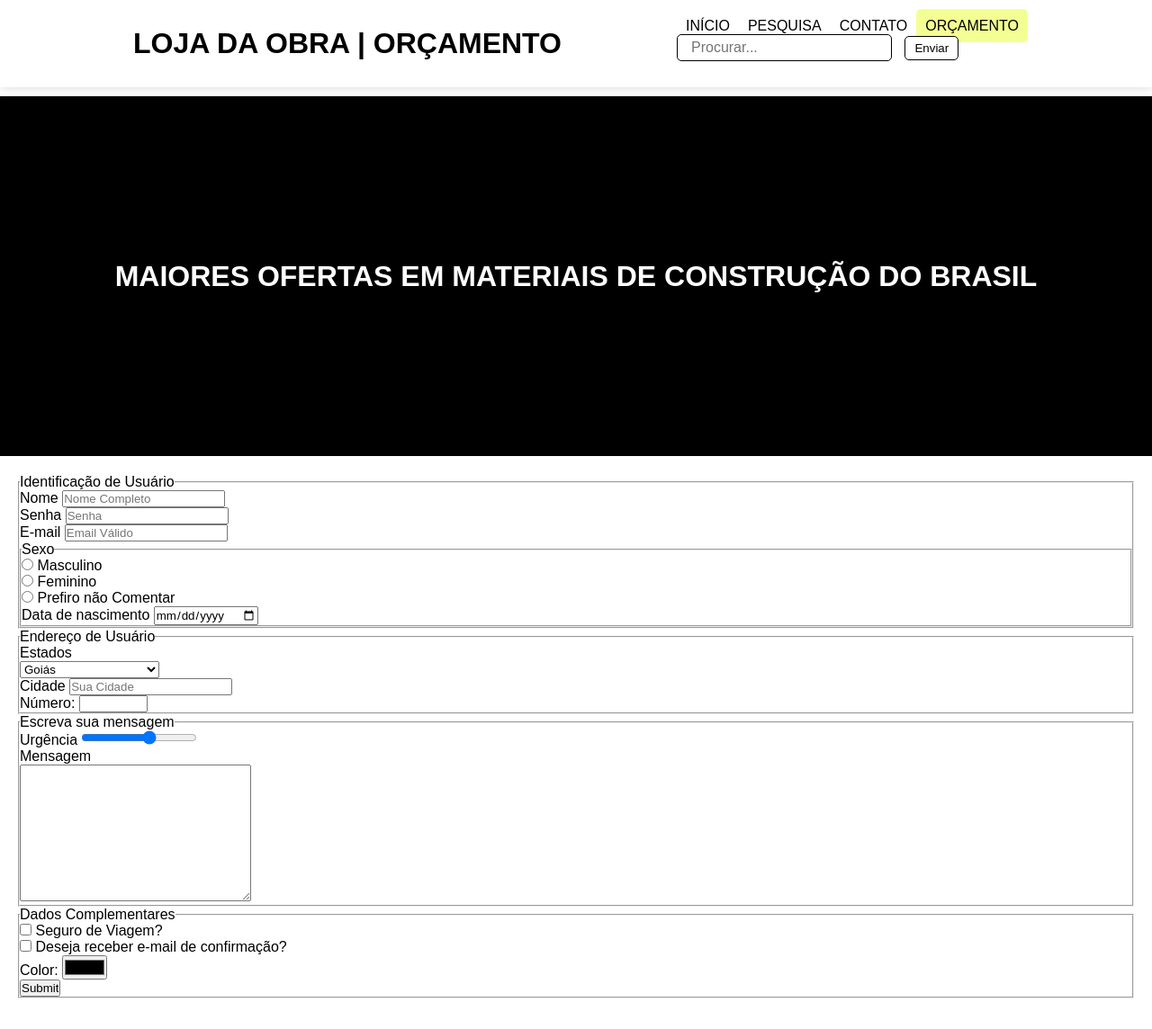
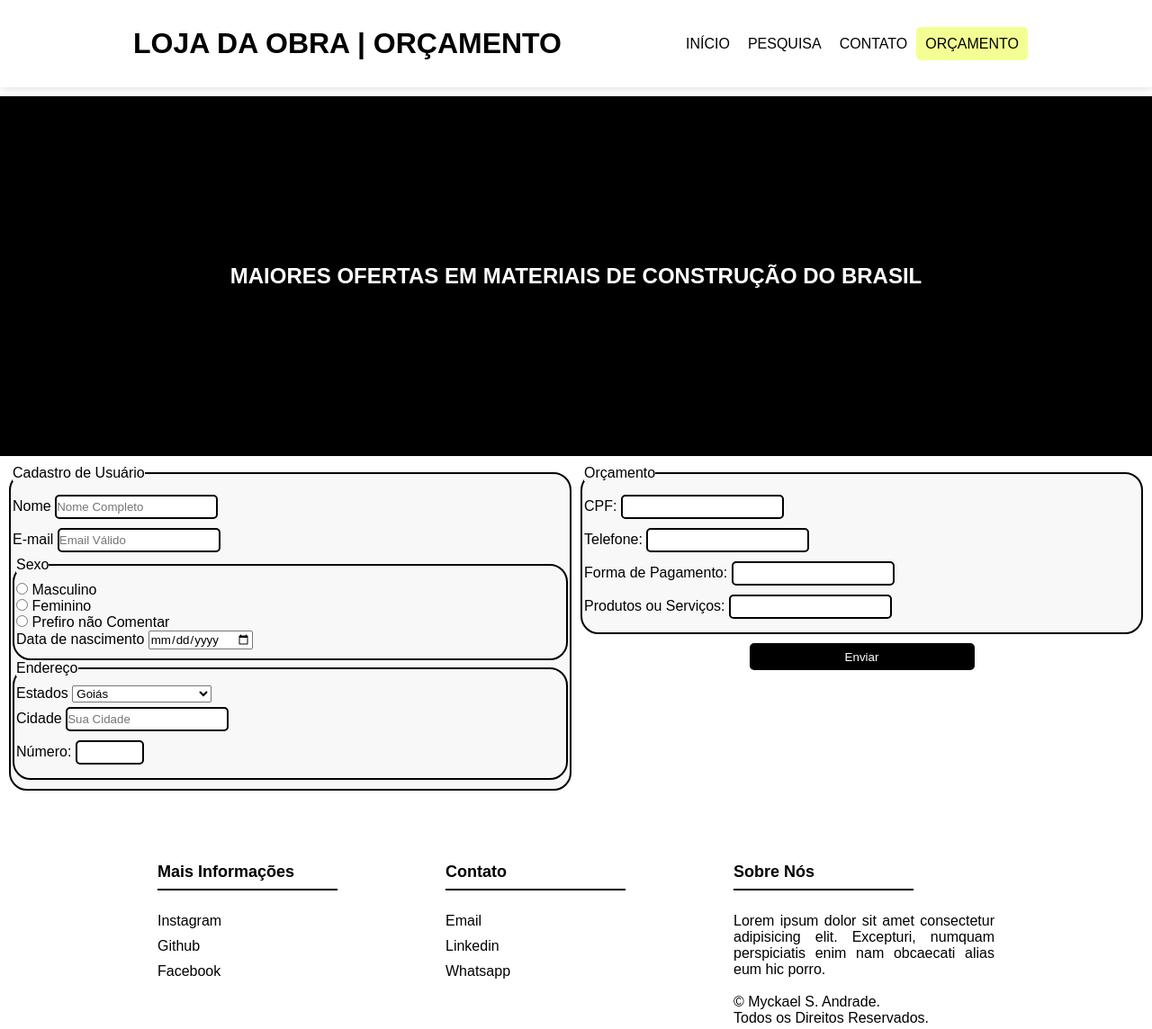
Before and after one commit to MyckaelAndrade/loja_material_de_contrucao, a plain HTML site: page orcamento.html in a window 1280 px wide. Shown: the top 1144 px of the page at 90% size. Drawn offline with Linux system fonts and the light colour scheme.

Commit message:
add image

```diff
--- a/orcamento.html
+++ b/orcamento.html
@@ -12,11 +12,7 @@
 <body>
 
     <header id="header">
-
         <h1 id="title">Loja da Obra | Orçamento</h1>
-
-        <div class="box-menu">
-
         <nav id="menu">
             <ul>
                 <li><a href="index.html">Início</a></li>
@@ -25,14 +21,6 @@
                 <li><a class="page" href="orcamento.html">Orçamento</a></li>
             </ul>
         </nav>
-
-            <div id="box-search">
-                <form action="" id="form">
-                    <input type="text" id="search" placeholder="Procurar...">
-                    <input type="button" value="Enviar" id="btn">
-                </form>
-            </div>
-        </div>
     </header>
 
     <div id="box">
@@ -41,31 +29,23 @@
         </h2>
     </div>
 
+    <div class="box-container">
+
         <div id="box-contato">
-        <form method="post" id="f_contato" action="mailto:fbmatos.professor@gmail.com">
+            <form method="post" id="f_contato" action="myckael.and@gmail.com">
                 <fieldset id="id_usuario">
-                <legend>Identificação de Usuário</legend>
+                    <legend>Cadastro de Usuário</legend>
                     <p>
                         <label for="cNome">Nome</label>
-                    <input type="text" name="tNome" id="cNome" size="20" maxlength="50"
-                        placeholder="Nome Completo">
+                        <input type="text" name="tNome" id="cNome" size="20" maxlength="50" placeholder="Nome Completo">
                     </p>
-
-                <p>
-                    <label for="cSenha">Senha </label>
-                    <input type="text" name="tSenha" id="cSenha" size="20" maxlength="50" placeholder="Senha">
-                </p>
-
                     <p>
                         <label for="cEmail">E-mail</label>
                         <input type="text" name="tEmail" id="cEmail" size="20" maxlength="50"
                             placeholder="Email Válido">
                     </p>
-
                     <fieldset id="sexo_usuario">
-                    <legend>
-                        Sexo
-                    </legend>
+                        <legend>Sexo</legend>
                         <p>
                             <input type="radio" name="rSexo" id="cMasc">
                             <label for="cMasc">Masculino</label>
@@ -83,14 +63,9 @@
                             <input type="date" nome="">
                         </p>
                     </fieldset>
-            </fieldset>
-
-            <fieldset>
-                <legend id="end_usuario">
-                    Endereço de Usuário
-                </legend>
-
-                <p><label for="cEst">Estados</label></p>
+                    <fieldset id="box_end">
+                        <legend id="end_usuario">Endereço</legend>
+                        <label for="cEst">Estados</label>
                         <select name="tEst" id="cEst">
                             <optgroup label="Centro-Oeste">
                                 <option value="">Distrito Federal</option>
@@ -104,10 +79,10 @@
                                 <option value="">Rio Grande do Sul</option>
                             </optgroup>
                         </select>
-
                         <p>
                             <label for="cCid">Cidade</label>
-                    <input type="text" name="tCid" maxlength="20" size="20" placeholder="Sua Cidade" id="cCid" list="cidades">
+                            <input type="text" name="tCid" maxlength="20" size="20" placeholder="Sua Cidade" id="cCid"
+                                list="cidades">
                         </p>
                         <datalist id="cidades">
                             <option value="Morrinhos" selected></option>
@@ -116,50 +91,41 @@
                             <option value="Caldas Novas"></option>
                             <option value="Catalão"></option>
                         </datalist>
-
                         <p>
                             <label for="cNum">Número: </label>
                             <input type="number" name="cNum" id="cNum" min="0" max="10000">
                         </p>
+                    </fieldset>
+                </fieldset>
+            </form>
+        </div>
 
-
-            </fieldset>
-
-            <fieldset>
-                <legend id="msn_usuario">
-                    Escreva sua mensagem
-                </legend>
-
+        <div id="box-orcamento">
+            <form method="get" id="orcamento" action="myckael.and@gmail">
+                <fieldset id="box_ocm">
+                    <legend>Orçamento</legend>
                     <p>
-                    <label for="cUrg">Urgência</label>
-                    <input type="range" name="rnUrg" id="cUrg" min="0" max="10" step="2">
+                        <label for="sCPF">CPF:</label>
+                        <input type="number" id="sCPF">
                     </p>
                     <p>
-                    <label for="">Mensagem</label>
-                </p>
-                <textarea name="" id="" cols="30" rows="10" maxlength="50"></textarea>
-            </fieldset>
-
-            <fieldset id="Opcionais">
-                <legend> Dados Complementares </legend>
-
-                <p>
-                    <input type="checkbox" name="cbSeg" id="cSeg">
-                    <label for="cSeg">Seguro de Viagem?</label>
+                        <label for="sNumber">Telefone:</label>
+                        <input type="number" id="sNumber">
                     </p>
                     <p>
-                    <input type="checkbox" name="cbEmail" id="cbEmail">
-                    <label for="cbEmail">Deseja receber e-mail de confirmação?</label>
+                        <label for="sPay">Forma de Pagamento:</label>
+                        <input type="text" id="sPay">
                     </p>
                     <p>
-                    <label for="tColor">Color: </label>
-                    <input type="color" name="tColor" id="tColor">
-                </p>
-                <p>
-                    <input type="submit" name="cMail" id="cMail">
+                        <label for="sProduto">Produtos ou Serviços:</label>
+                        <input type="text" id="sProduto" size="20">
                     </p>
                 </fieldset>
+                <fieldset id="box-btn">
+                    <input type="submit" name="enviar" value="Enviar" id="btn">
+                </fieldset>
             </form>
+        </div>
     </div>
 
     <footer class="footer">
--- a/style.css
+++ b/style.css
@@ -2,6 +2,8 @@
     padding: 0;
     margin: 0;
     box-sizing: border-box;
+    text-decoration: none;
+    outline: none;
     font-family: Arial, Helvetica, sans-serif;
 }
 
@@ -9,6 +11,7 @@
     display: flex;
     flex-wrap: wrap;
     justify-content: space-evenly;
+    align-items: center;
     width: 100%;
     height: auto;
     background-color: #fff;
@@ -21,7 +24,6 @@
 }
 
 #menu li a{
-    text-decoration: none;
     color: #000;
     font-size: 2vmin;
     text-transform: uppercase;
@@ -47,26 +49,9 @@
 
 #subtitle{
     color: #fff;
-    font-size: 4vmin;
+    font-size: 3vmin;
     text-align: center;
     text-transform: uppercase;
-}
-
-#search{
-    padding: 5px 15px;
-    font-size: 2vmin;
-    border: 1px solid #000;
-    outline: none;
-    color: #000;
-    border-radius: 5px;
-}
-
-#btn{
-    padding: 5px 10px;
-    margin: 0 10px;
-    background-color: #fff;
-    border: 1px solid #000;
-    border-radius: 5px;
 }
 
 #box{
@@ -94,12 +79,29 @@
     border-radius: 5%;
 }
 
+#hyperCard-box{
+    display: grid;
+    grid-template-columns: 1fr 1fr;
+    grid-gap: 20px;
+    padding: 20px;
+}
+
+.hyperCard img{
+    width: 100%;
+    height: auto;
+    border-radius: 10px;
+}
+
+.card-box img:hover{
+    padding: 5px;
+}
+
 #form-search{
     display: flex;
     justify-content: center;
     align-items: center;
     width: 100%;
-    height: 300px;
+    height: 100px;
     background-color: #fff;
     margin: 20px 0;
 }
@@ -109,44 +111,51 @@
     height: 40px;
     padding: 5px 10px;
     margin: 10px;
-    outline: none;
     border: 1px solid #000;
     border-radius: 10px;
 }
 
-#box-contato{
-    padding: 20px;
+#id_usuario, #sexo_usuario, #box_end, #box_msn, #opcionais, #box_ocm{
+    padding: 10px 2px;
+    border: 2px solid #000;
+    border-radius: 20px;
+    background-color: #f8f8f8;
 }
 
+#box-btn{
+    display: flex;
+    justify-content: center;
+    border: none;
+}
 
+input[type="text"], input[type="number"]{
+    margin: 5px 0;
+    border: 2px solid #000;
+    border-radius: 5px;
+    padding: 4px 0;
+}
 
+#btn{
+    width: 40%;
+    height: 30px;
+    background-color: #000;
+    color: #fff;
+    transition: .3s;
+    margin: 10px 0;
+    border-radius: 5px;
+    border: none;
+}
 
+#btn:hover{
+    background-color: #303030;
+}
 
-
-
-
-
-
-
-
-
-
-
-
-
-
-
-
-
-
-
-
-
-
-
-
-
-
+.box-container{
+    display: grid;
+    grid-template-columns: 1fr 1fr;
+    grid-gap: 10px;
+    padding: 10px;
+}
 
 .container {
     width: 100%;
@@ -214,6 +223,19 @@ ul {
     padding-left: 8px;
 }
 
+@media(max-width: 900px){
+    .box-container{
+        grid-template-columns: 1fr;
+    }
+    #card{
+        grid-template-columns: 1fr 1fr 1fr;
+    }
+
+    #hyperCard-box{
+        grid-template-columns: 1fr;
+    }
+}
+
 @media(max-width: 767px){
 .footer-col{
   width: 50%;
```
Also changed, not shown: contato.html (+15 -105 lines), index.html (+11 -14 lines), pesquisa.html (+39 -12 lines), img/abafador1.jpg (added), img/betoneira1.jpg (added), img/biqueira1.jpg (added), img/botina1.jpg (added), img/capacete1.jpeg (added), img/carrinho1.jpg (added), img/casa1.jpg (added), img/casa2.jpg (added), img/casa3.jpg (added), img/casa4.jpg (added), img/martelete1.jpg (added), 1 more files. Lines whose indentation alone changed are shown as unchanged.
